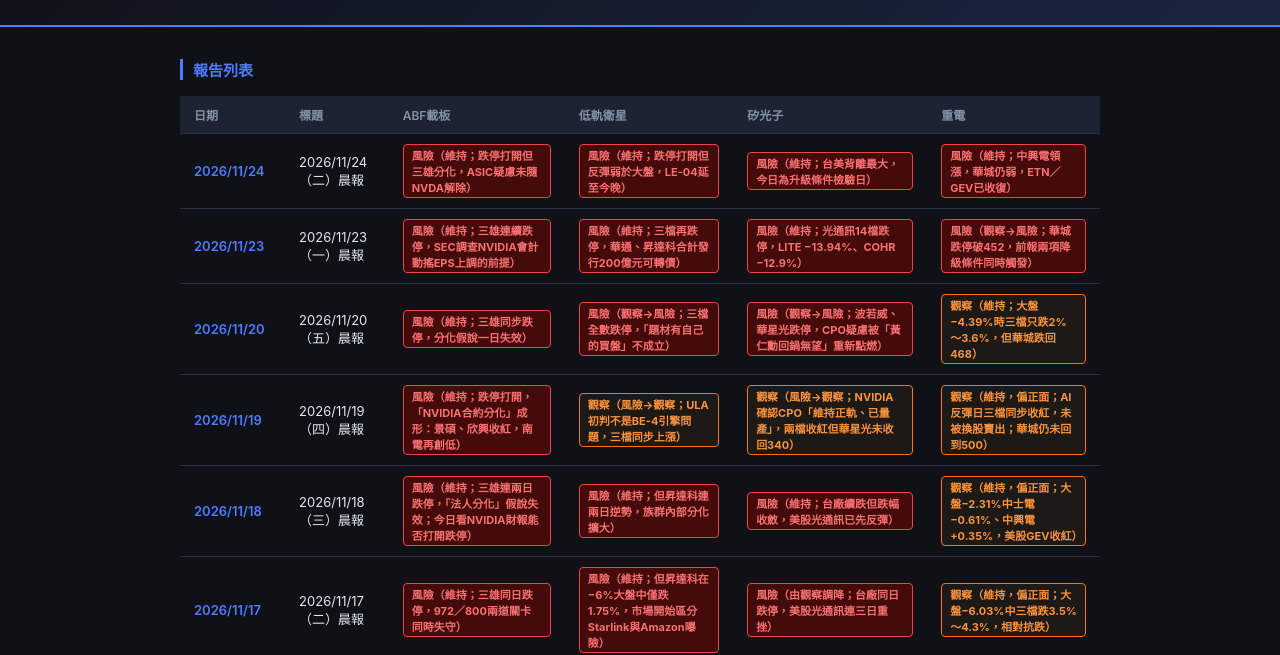
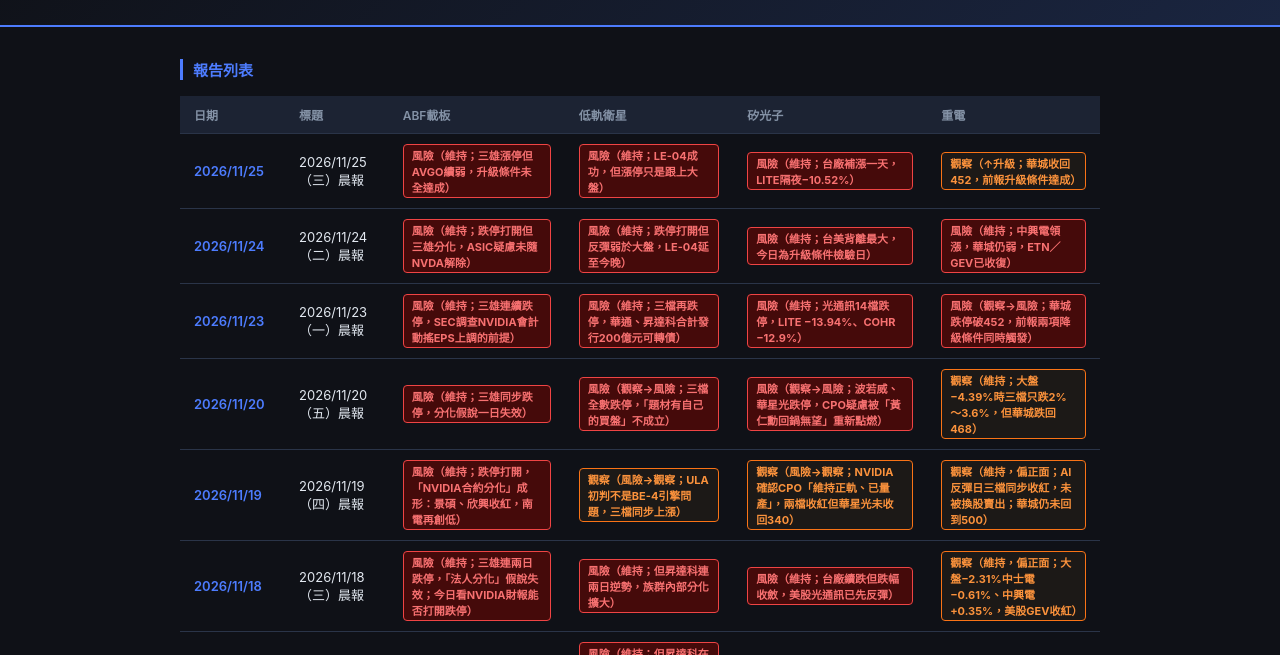
Before and after one commit to Lian-heng499/morning-report, a plain HTML site: page index.html in a window 1280 px wide. Shown: the part 88-743 px from the top of the page. Drawn offline with Linux system fonts and the light colour scheme.

Commit message:
Update index page

```diff
--- a/index.html
+++ b/index.html
@@ -48,6 +48,14 @@
       </tr>
     </thead>
     <tbody>
+        <tr>
+          <td><a href="reports/晨報_20261125.html">2026/11/25</a></td>
+          <td>2026/11/25（三）晨報</td>
+          <td><span class="signal signal-risk">風險（維持；三雄漲停但AVGO續弱，升級條件未全達成）</span></td>
+          <td><span class="signal signal-risk">風險（維持；LE-04成功，但漲停只是跟上大盤）</span></td>
+          <td><span class="signal signal-risk">風險（維持；台廠補漲一天，LITE隔夜−10.52%）</span></td>
+          <td><span class="signal signal-watch">觀察（↑升級；華城收回452，前報升級條件達成）</span></td>
+        </tr>
         <tr>
           <td><a href="reports/晨報_20261124.html">2026/11/24</a></td>
           <td>2026/11/24（二）晨報</td>
```
